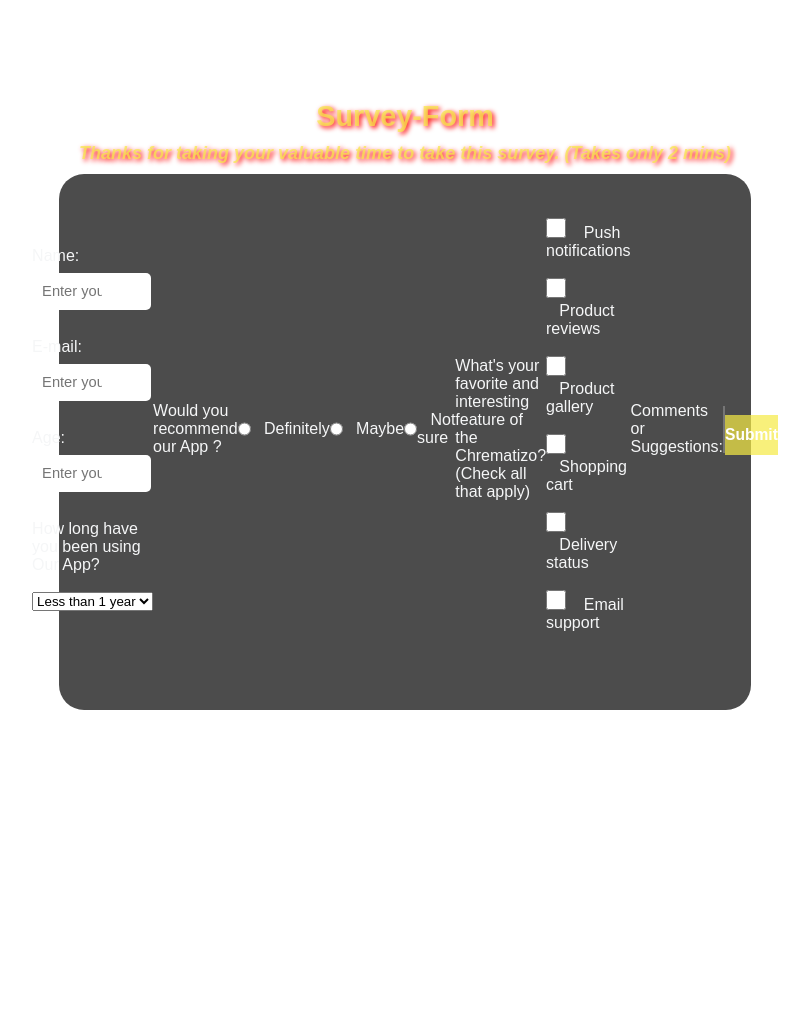
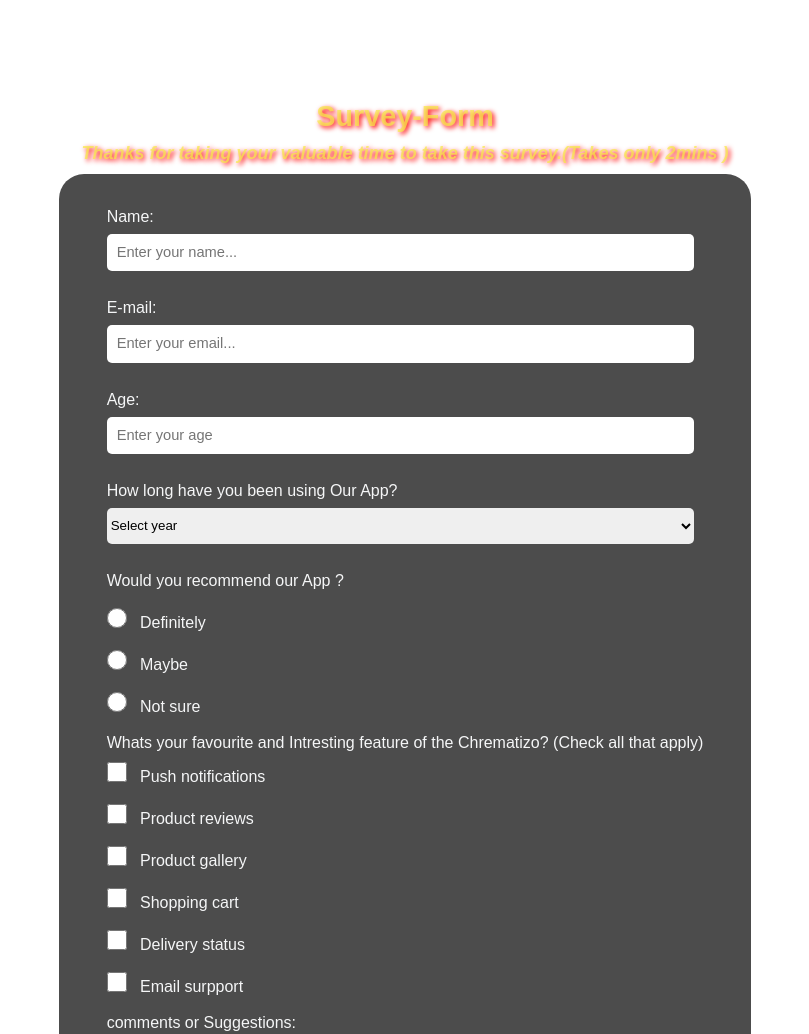
Before and after one commit to Manuel7070/Code_HYPE, a plain HTML site: page index.html in a window 1280 px wide. Shown: the top 1034 px of the page, without its empty margins (235-1044 px from the left). Before the commit the page ends 900 px from the top, so only its background shows below. Drawn offline with Linux system fonts and the light colour scheme.

Commit message:
Reverted the old codes back due to errors?

```diff
--- a/index.html
+++ b/index.html
@@ -1,11 +1,9 @@
 <!DOCTYPE html>
+
 <html lang="en">
   <head>
     <meta charset="UTF-8" />
-    <meta
-      name="viewport"
-      content="width=device-width, initial-scale=1.0, user-scalable=no"
-    />
+    <meta name="viewport" content="width=device-width, initial-scale=1.0, user-scalable=no"/>
     <title>Chrematizo-Survey-Form</title>
     <link rel="stylesheet" type="text/css" href="styles.css" />
   </head>
@@ -13,161 +11,63 @@
     <div class="heading">
       <h1 id="head">Survey-Form</h1>
       <h2 id="subheading">
-        <i
-          >Thanks for taking your valuable time to take this survey. (Takes only
-          2 mins)</i
-        >
+        <i>Thanks for taking your valuable time to take this survey.(Takes only
+          2mins )</i>
       </h2>
     </div>
     <form>
-      <div id="content1">
-        <!-- Name input -->
-        <label for="name">Name:</label><br /><br />
+      <id="content1">
+      <label>Name:</label><br /><br />
       <input
-          type="text"
-          id="name"
+        type="name"
         name="name"
         placeholder="Enter your name..."
         class="box"
-          required
       /><br /><br />
-        <!-- Email input -->
-        <label for="email">E-mail:</label><br /><br />
+      <label>E-mail:</label><br /><br />
       <input
         type="email"
-          id="email"
         name="email"
         placeholder="Enter your email..."
         class="box"
-          required
       /><br /><br />
-        <!-- Age input -->
-        <label for="age">Age:</label><br /><br />
+      <label>Age:</label><br /><br />
       <input
-          type="number"
-          id="age"
+        type="age"
         name="age"
         placeholder="Enter your age"
         class="box"
-          required
       /><br /><br />
-        <!-- Duration of app usage -->
-        <label for="app-usage">How long have you been using Our App?</label
-        ><br /><br />
-        <select id="app-usage" name="app-usage">
-          <option value="Less than 1 year">Less than 1 year</option>
-          <option value="1 to 2 years">1 to 2 years</option>
-          <option value="2 to 3 years">2 to 3 years</option>
-          <option value="3 to 4 years">3 to 4 years</option>
-          <option value="over 5 years">over 5 years</option>
+      <label>How long have you been using Our App?</label><br /><br />
+      <div id="option1">
+        <select>
+          <option name="Select year">Select year</option>
+          <option value="1">Less than 1 year</option>
+          <option value="1">1 to 2 years</option>
+          <option value="1">2 to 3 years</option>
+          <option value="1">3 to 4 years</option>
+          <option value="1">over 5 years</option>
         </select>
       </div>
-      <br />
-      <!-- Recommendation question -->
-      <label id="head1">Would you recommend our App ?</label><br /><br />
-      <input
-        type="radio"
-        name="recommendation"
-        id="recommendation-definitely"
-        value="definitely"
-        class="larger"
-        required
-      />
-      <label for="recommendation-definitely">&nbsp;&nbsp;&nbsp;Definitely</label
-      ><br /><br />
-      <input
-        type="radio"
-        name="recommendation"
-        id="recommendation-maybe"
-        value="maybe"
-        class="larger"
-      />
-      <label for="recommendation-maybe">&nbsp;&nbsp;&nbsp;Maybe</label
-      ><br /><br />
-      <input
-        type="radio"
-        name="recommendation"
-        id="recommendation-not-sure"
-        value="not-sure"
-        class="larger"
-      />
-      <label for="recommendation-not-sure">&nbsp;&nbsp;&nbsp;Not sure</label
-      ><br /><br />
+    </div>
+    <br>
+    <label id="head1">Would you recommend our App ?</label><br><br>
+    <input type="radio" name="radio" class="larger">&nbsp&nbsp&nbspDefinitely<br><br>
+    <input type="radio" name="radio" class="larger">&nbsp&nbsp&nbspMaybe<br><br>
+    <input type="radio" name="radio" class="larger">&nbsp&nbsp&nbspNot sure<br><br>
 
-      <!-- Favorite features -->
-      <label id="head2"
-        >What's your favorite and interesting feature of the Chrematizo? (Check
-        all that apply)</label
-      ><br />
+      <label id="head2">Whats your favourite and Intresting feature of the Chrematizo? (Check all that apply)</label><br>
       <div id="content2">
-        <input
-          type="checkbox"
-          id="push-notifications"
-          name="features"
-          value="push-notifications"
-          class="larger"
-        />
-        <label for="push-notifications"
-          >&nbsp;&nbsp;&nbsp;Push notifications</label
-        ><br /><br />
-        <input
-          type="checkbox"
-          id="product-reviews"
-          name="features"
-          value="product-reviews"
-          class="larger"
-        />
-        <label for="product-reviews">&nbsp;&nbsp;&nbsp;Product reviews</label
-        ><br /><br />
-        <input
-          type="checkbox"
-          id="product-gallery"
-          name="features"
-          value="product-gallery"
-          class="larger"
-        />
-        <label for="product-gallery">&nbsp;&nbsp;&nbsp;Product gallery</label
-        ><br /><br />
-        <input
-          type="checkbox"
-          id="shopping-cart"
-          name="features"
-          value="shopping-cart"
-          class="larger"
-        />
-        <label for="shopping-cart">&nbsp;&nbsp;&nbsp;Shopping cart</label
-        ><br /><br />
-        <input
-          type="checkbox"
-          id="delivery-status"
-          name="features"
-          value="delivery-status"
-          class="larger"
-        />
-        <label for="delivery-status">&nbsp;&nbsp;&nbsp;Delivery status</label
-        ><br /><br />
-        <input
-          type="checkbox"
-          id="email-support"
-          name="features"
-          value="email-support"
-          class="larger"
-        />
-        <label for="email-support">&nbsp;&nbsp;&nbsp;Email support</label
-        ><br /><br />
+      <input type="checkbox" name="checkbox" class="larger"><label>&nbsp&nbsp&nbspPush notifications</label><br><br>
+      <input type="checkbox" name="checkbox" class="larger"><label>&nbsp&nbsp&nbspProduct reviews</label><br><br>
+      <input type="checkbox" name="checkbox" class="larger"><label>&nbsp&nbsp&nbspProduct gallery</label><br><br>
+      <input type="checkbox" name="checkbox" class="larger"><label>&nbsp&nbsp&nbspShopping cart</label><br><br>
+      <input type="checkbox" name="checkbox" class="larger"><label>&nbsp&nbsp&nbspDelivery status</label><br><br>
+      <input type="checkbox" name="checkbox" class="larger"><label>&nbsp&nbsp&nbspEmail surpport</label><br><br>
       </div>
-      <!-- Comments -->
-      <label for="comments">Comments or Suggestions:</label><br /><br />
-      <textarea
-        id="comments"
-        name="comments"
-        rows="3"
-        cols="60"
-        placeholder="Enter Your Comments Here..."
-      ></textarea
-      ><br />
-      <!-- Submit button -->
-      <button type="submit"><h3>Submit</h3></button>
+      <label>comments or Suggestions:</label><br><br>
+    <textarea id="comments" name="comments" rows="3" cols="60" placeholder="Enter Your Comments Here..."></textarea><br>
+      <button><h3>Submit</h3></button>
     </form>
   </body>
 </html>
```
Lines whose indentation alone changed are shown as unchanged.
